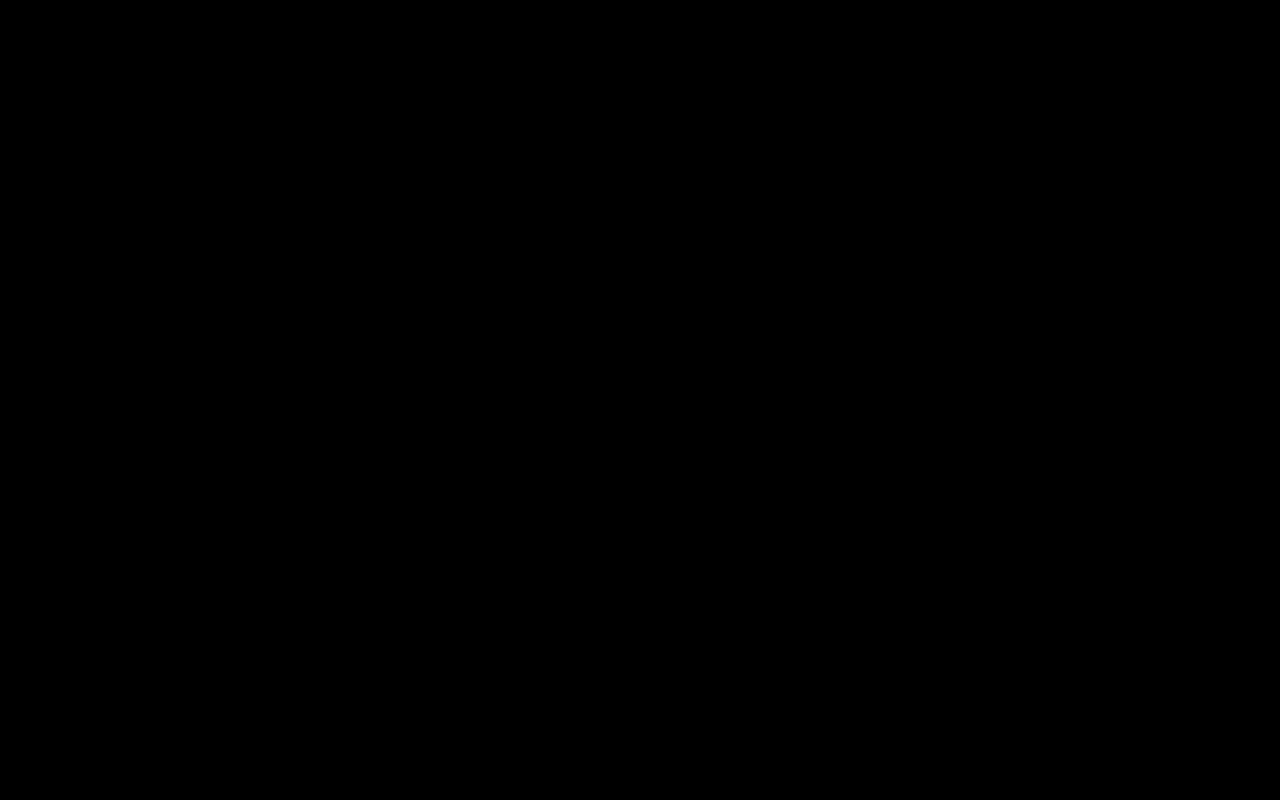
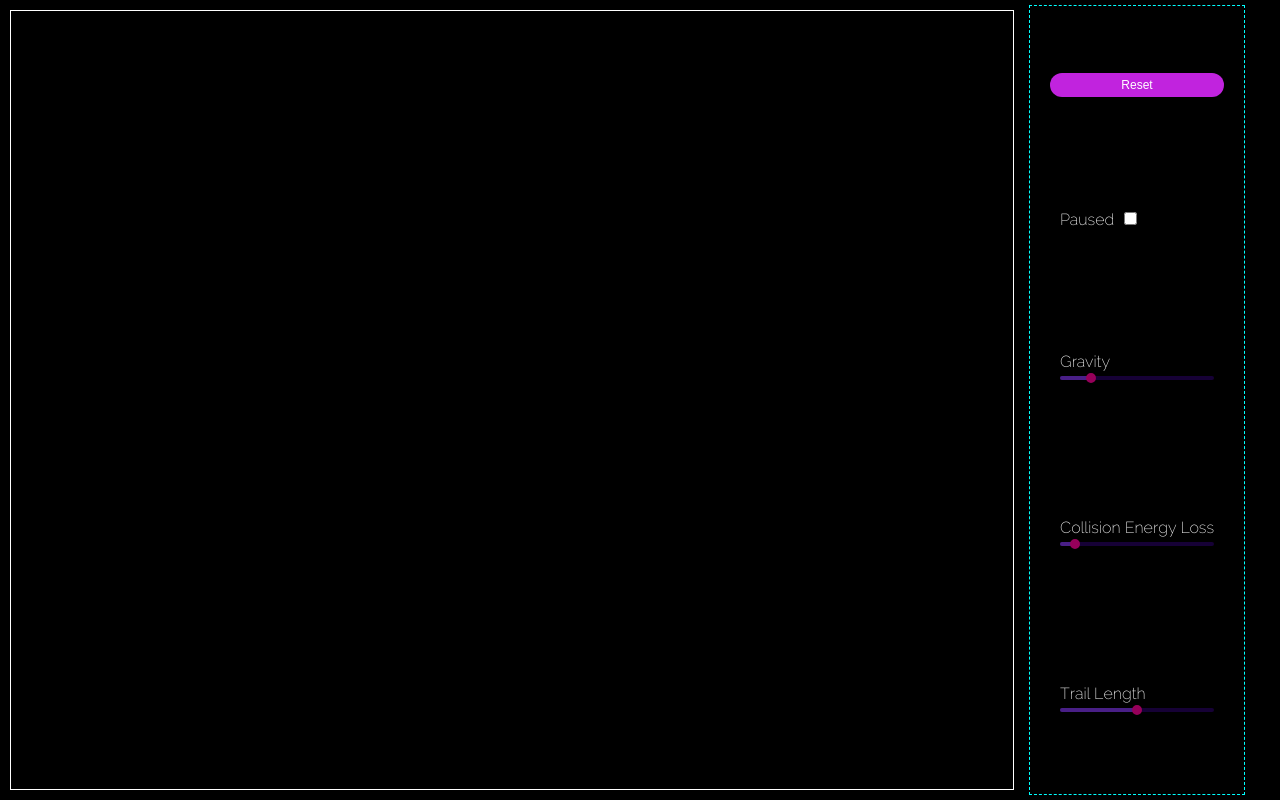
Before and after one commit to EzraH442/cyh-2021, a React (Create React App) app: page / in a window 1280 px wide. Shown: the top 800 px of the page. Built offline with nearby package versions, Linux system fonts and the light colour scheme.

Commit message:
Better styling

```diff
--- a/src/App.tsx
+++ b/src/App.tsx
@@ -8,16 +8,22 @@ import useWindowDimensions from "./useWidowDimensions";
 
 import GCanvas from "./gravity/GCanvas";
 
-const InputBox = styled.div`
+const InputBox = styled.div<{width: number, height: number}>`
+    display: flex;
+    flex-direction: column;
+    justify-content: space-around;
     background-color: black;
     padding: 10px 20px;
     margin: 5px;
     border: 1px dashed cyan;
     color: white;
+    max-width: ${(props) => `${props.width - 52}px`};
+    height: ${(props) => `${props.height - 32}px`};
 `;
 
 const Wrapper = styled.div`
     background-color: black;
+    display: flex;
 `;
 
 
@@ -38,7 +44,7 @@ const App: React.FC<AppProps> = () => {
     return (
         <Wrapper>
             <GCanvas
-                width={width}
+                width={width * 0.8}
                 height={height}
                 constants={{
                     GC: currentGravity,
@@ -49,9 +55,19 @@ const App: React.FC<AppProps> = () => {
                 isResetting={isResetting}
                 trailLength={trailLength}
             />
-            <InputBox>
+            <InputBox
+                height={height}
+                width={width * 0.2}
+            >
+                <StyledButton
+                    type="button"
+                    onClick={handleButtonPress}
+                >
+                    Reset
+
+                </StyledButton>
                 <CheckboxInput
-                    label="Click To Pause"
+                    label="Paused"
                     type="checkbox"
                     defaultChecked={isPhysicsPaused}
                     onChange={() => setisPhysicsPaused(!isPhysicsPaused)}
@@ -59,7 +75,7 @@ const App: React.FC<AppProps> = () => {
                 <GSlider
                     label="Gravity"
                     min={0}
-                    max={100}
+                    max={50}
                     defaultValue={10}
                     onChange={setCurrentGravity}
                 />
@@ -79,7 +95,6 @@ const App: React.FC<AppProps> = () => {
                     defaultValue={1}
                     onChange={setTrailLength}
                 />
-                <StyledButton type="button" onClick={handleButtonPress}>Reset</StyledButton>
             </InputBox>
         </Wrapper>
     );
--- a/src/css/reset.css
+++ b/src/css/reset.css
@@ -2,3 +2,6 @@
   margin: 0;
   padding: 0;
 }
+html {
+  background-color: black;
+}
--- a/src/gravity/GCanvas.tsx
+++ b/src/gravity/GCanvas.tsx
@@ -1,4 +1,6 @@
 import React from "react";
+import styled from "styled-components";
+
 import Ball from "./Ball";
 import TempBall from "./TempBall";
 import { handleBallCollisions, handleGravity, handleWallCollisions } from "./physics";
@@ -35,6 +37,13 @@ type GState = {
 const MOUSE_LEFT = 0;
 const FILL_COLOR = Colors.Black;
 const FPS = 100;
+
+const StyledCanvas = styled.canvas<{width: number, height: number}>`
+    border: 1px solid white;
+    margin: 10px;
+    width: ${(props) => `${props.width - 22}px`};
+    height: ${(props) => `${props.height - 22}px`}
+`;
 
 function getMousePos(e: globalThis.MouseEvent): Vector {
     return {
@@ -335,7 +344,7 @@ class GCanvas extends React.Component<GProps, GState> {
         const { width, height } = this.props;
 
         return (
-            <canvas
+            <StyledCanvas
                 ref={this.canvasRef}
                 tabIndex={0}
                 width={width}
--- a/src/inputs/Button.tsx
+++ b/src/inputs/Button.tsx
@@ -2,16 +2,22 @@ import styled from "styled-components";
 
 const StyledButton = styled.button`
     font-family: "Raleway";
-    background-color:#c123de;
-    border-radius:12px;
-    display:inline-block;
-    cursor:pointer;
-    color:#ffffff;
-    font-family:Arial;
-    font-size:12px;
-    padding:5px 24px;
-    text-decoration:none;
-    border:none;
+    background-color: #c123de;
+    border-radius: 12px;
+    display: inline-block;
+    cursor: pointer;
+    color: #ffffff;
+    font-family: Arial;
+    font-size: 12px;
+    padding: 5px 24px;
+    text-decoration: none;
+    border: none;
+    transition-property: color, background-color;
+    transition-duration: 0.5s;
+    :hover {
+        background-color: white;
+        color: black;
+    }
 `;
 
 export default StyledButton;
--- a/src/inputs/Slider.tsx
+++ b/src/inputs/Slider.tsx
@@ -4,10 +4,10 @@ import Slider, { SliderProps } from "rc-slider";
 import "rc-slider/assets/index.css";
 
 const SilderContainer = styled.div`
+    padding: 10px;
 `;
 
 const SliderLabel = styled.p`
-    display: inline-block;
     font-family: "Raleway";
 `;
 
@@ -34,7 +34,6 @@ const GSlider: React.FC<SliderProps & GSliderProps> = ({ label, ...props }) => (
                 marginTop: -3,
                 backgroundColor: "#96005a",
             }}
-
         />
     </SilderContainer>
 );
```
